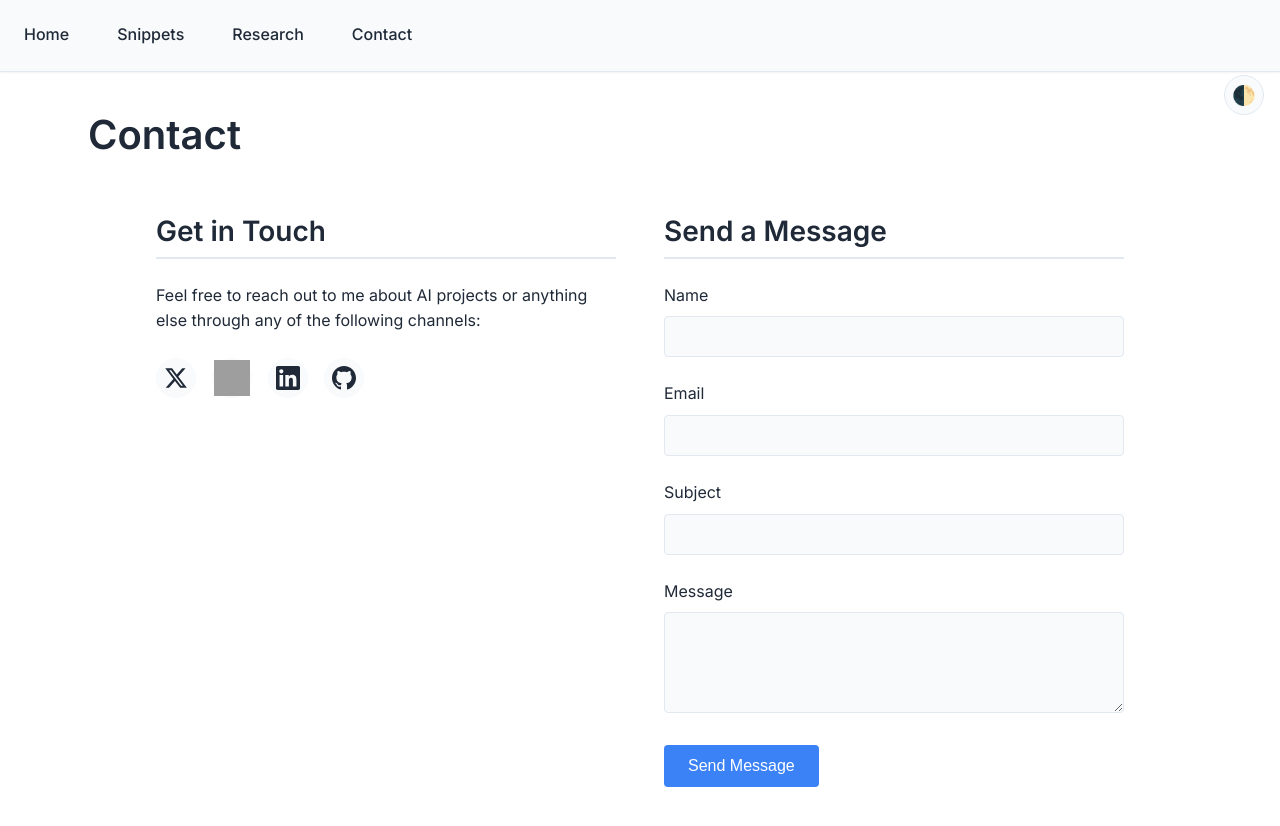
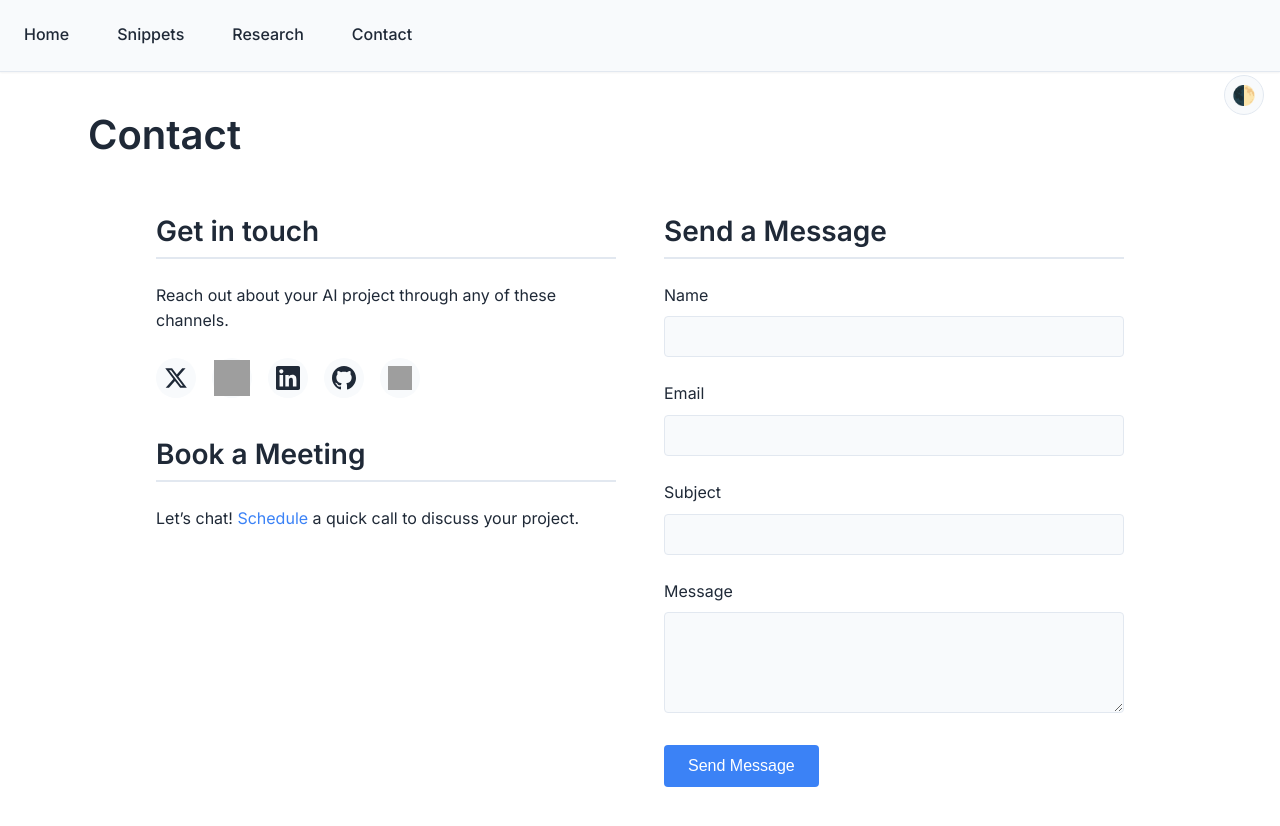
Before and after one commit to shacharmirkin/shacharmirkin.github.io, a Jekyll site: the page built from contact.md, in a window 1280 px wide. Shown: the top 826 px of the page. Built offline with Jekyll 4.4.1, drawn with Linux system fonts in a browser that asks for light colours; grey boxes are pictures that could not be loaded.

Commit message:
Add calendar link

```diff
--- a/assets/css/main.scss
+++ b/assets/css/main.scss
@@ -217,6 +217,14 @@ html {
 
 .social-link:hover .icon {
     fill: var(--primary-color);
+}
+
+.contact-meeting {
+    margin-top: 2.5rem;
+}
+
+.contact-meeting p {
+    margin: 0;
 }
 
 .form-group {
--- a/contact.md
+++ b/contact.md
@@ -8,8 +8,8 @@ description: "Get in touch for AI consulting, freelance research, or collaborati
 
 <div class="contact-container">
     <div class="contact-info">
-        <h2>Get in Touch</h2>
-        <p>Feel free to reach out to me about AI projects or anything else through any of the following channels:</p>
+        <h2>Get in touch</h2>
+        <p>Reach out about your AI project through any of these channels.</p>
         <div class="contact-methods">
             <div class="contact-method">
                 <div class="social-links">
@@ -31,6 +31,14 @@ description: "Get in touch for AI consulting, freelance research, or collaborati
                             <path d="M12 0c-6.626 0-12 5.373-12 12 0 5.302 3.438 9.8 8.207 11.387.599.111.793-.261.793-.577v-2.234c-3.338.726-4.033-1.416-4.033-1.416-.546-1.387-1.333-1.756-1.333-1.756-1.089-.745.083-.729.083-.729 1.205.084 1.839 1.237 1.839 1.237 1.07 1.834 2.807 1.304 3.492.997.107-.775.418-1.305.762-1.604-2.665-.305-5.467-1.334-5.467-5.931 0-1.311.469-2.381 1.236-3.221-.124-.303-.535-1.524.117-3.176 0 0 1.008-.322 3.301 1.23.957-.266 1.983-.399 3.003-.404 1.02.005 2.047.138 3.006.404 2.291-1.552 3.297-1.23 3.297-1.23.653 1.653.242 2.874.118 3.176.77.84 1.235 1.911 1.235 3.221 0 4.609-2.807 5.624-5.479 5.921.43.372.823 1.102.823 2.222v3.293c0 .319.192.694.801.576 4.765-1.589 8.199-6.086 8.199-11.386 0-6.627-5.373-12-12-12z"/>
                         </svg>
                     </a>
+                    <a href="https://huggingface.co/shachar" class="social-link" target="_blank" rel="noopener noreferrer">
+                        <img src="https://huggingface.co/front/assets/huggingface_logo-noborder.svg" alt="Hugging Face" width="24" height="24">
+                    </a>
+                </div>
+
+                <div class="contact-meeting">
+                    <h2>Book a Meeting</h2>
+                    <p>Let’s chat! <a href="https://cal.com/alpinf/" target="_blank" rel="noopener noreferrer">Schedule</a> a quick call to discuss your project.</p>
                 </div>
             </div>
         </div>
```
